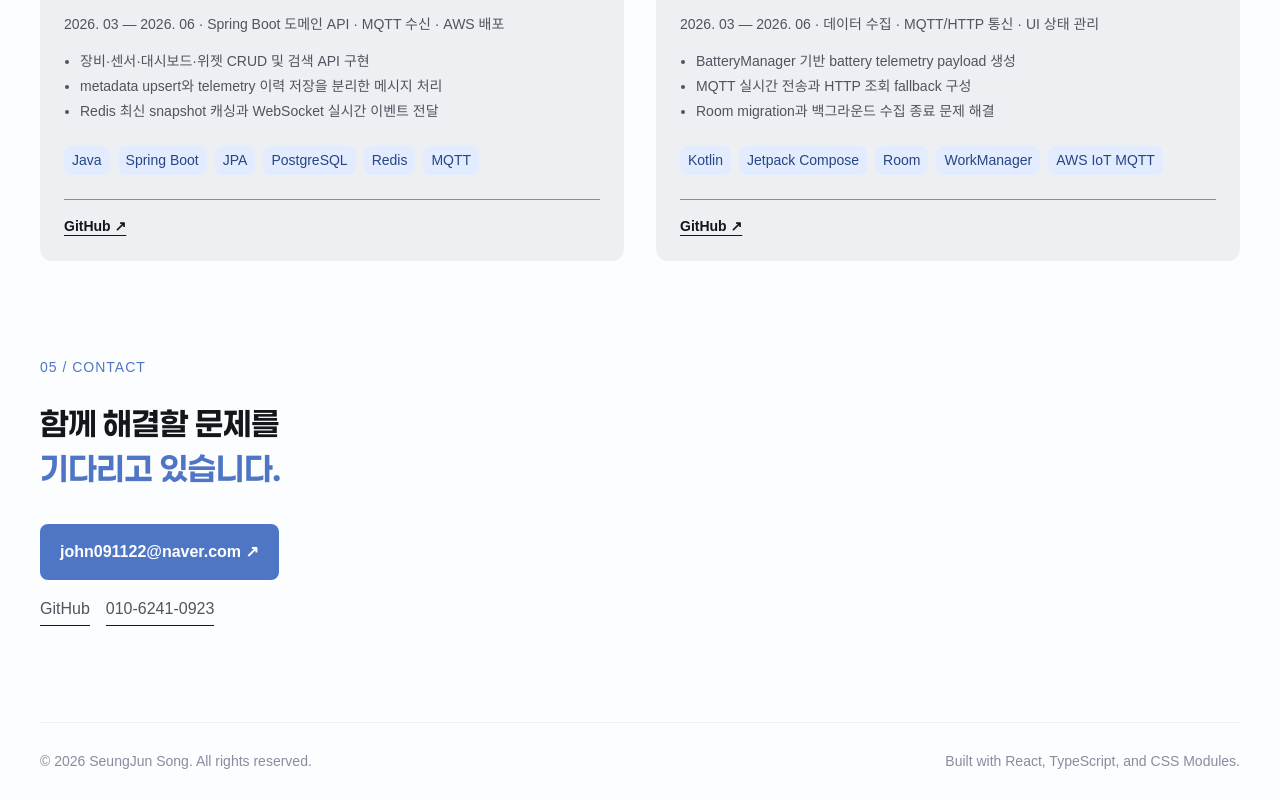
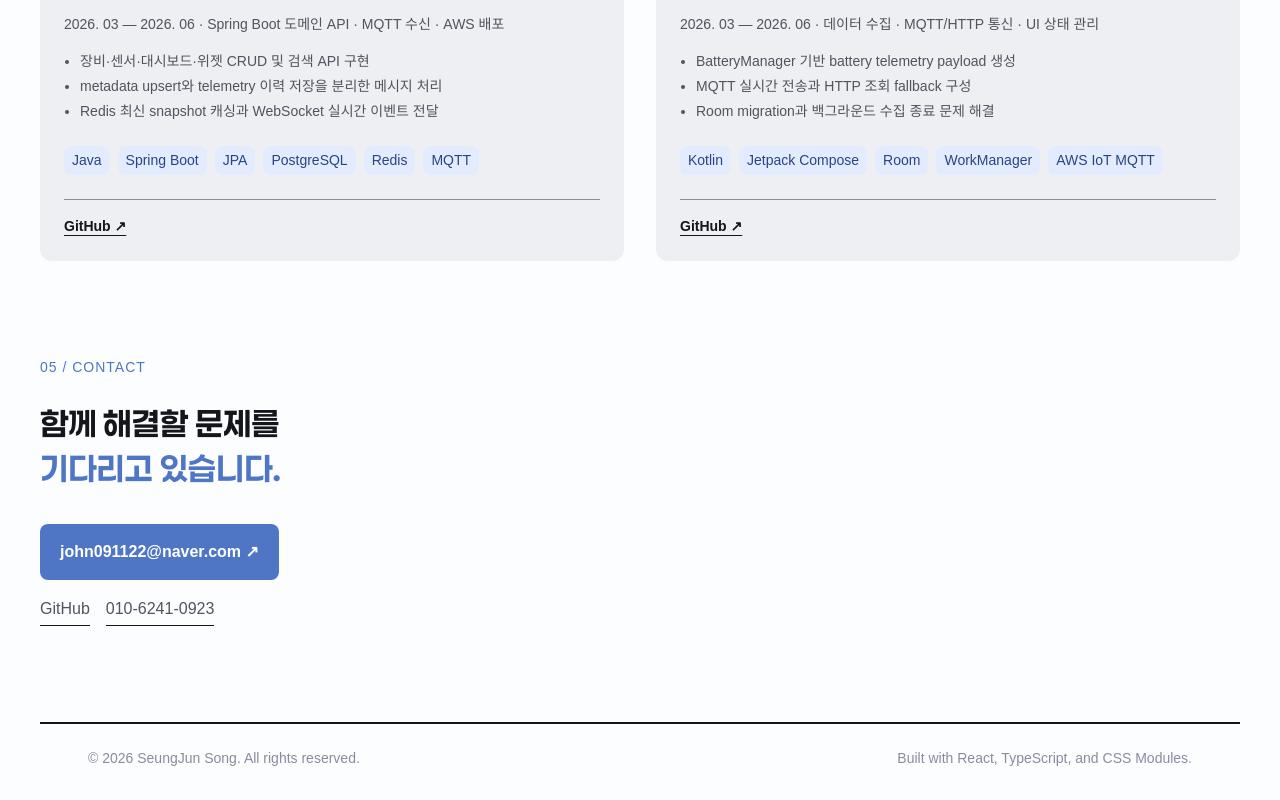
Before and after one commit to SeungJunS0ng/portfolio-site, a React (Vite) app: page / in a window 1280 px wide. Shown: the part 2515-3315 px from the top of the page. Built offline with nearby package versions, Linux system fonts and the light colour scheme; a web font is replaced by a local one.

Commit message:
style: 푸터 구분선과 정렬 스타일 적용

```diff
--- a/src/components/common/Footer/Footer.module.css
+++ b/src/components/common/Footer/Footer.module.css
@@ -1,14 +1,2 @@
-.footer {
-  display: flex;
-  justify-content: space-between;
-  gap: 16px;
-  padding: 28px 0;
-  color: var(--gray-500);
-  font: var(--font-small);
-  border-top: 1px solid var(--gray-100);
-}
-@media (max-width: 560px) {
-  .footer {
-    flex-direction: column;
-  }
-}
+.footer { display: flex; justify-content: space-between; gap: 1rem; padding: 1.5rem 3rem; color: var(--gray-500); font: var(--font-small); border-top: 2px solid var(--gray-900); }
+@media (max-width: 560px) { .footer { flex-direction: column; padding: 1.5rem; } }
```
